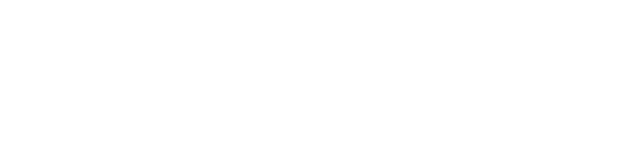
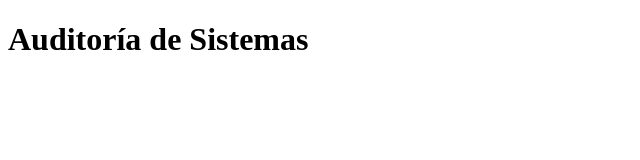
Before and after one commit to HamiltonG98/HamiltonG98.github.io, a plain HTML site: page index.html in a window 1280 px wide. Shown: the whole page, without its empty margins (0-640 px from the left). Drawn offline with Linux system fonts and the light colour scheme.

Commit message:
Otro commit

```diff
--- a/index.html
+++ b/index.html
@@ -6,6 +6,6 @@
     <title>Auditoría de Sistemas</title>
 </head>
 <body>
-
+    <h1>Auditoría de Sistemas</h1>
 </body>
 </html>
```
